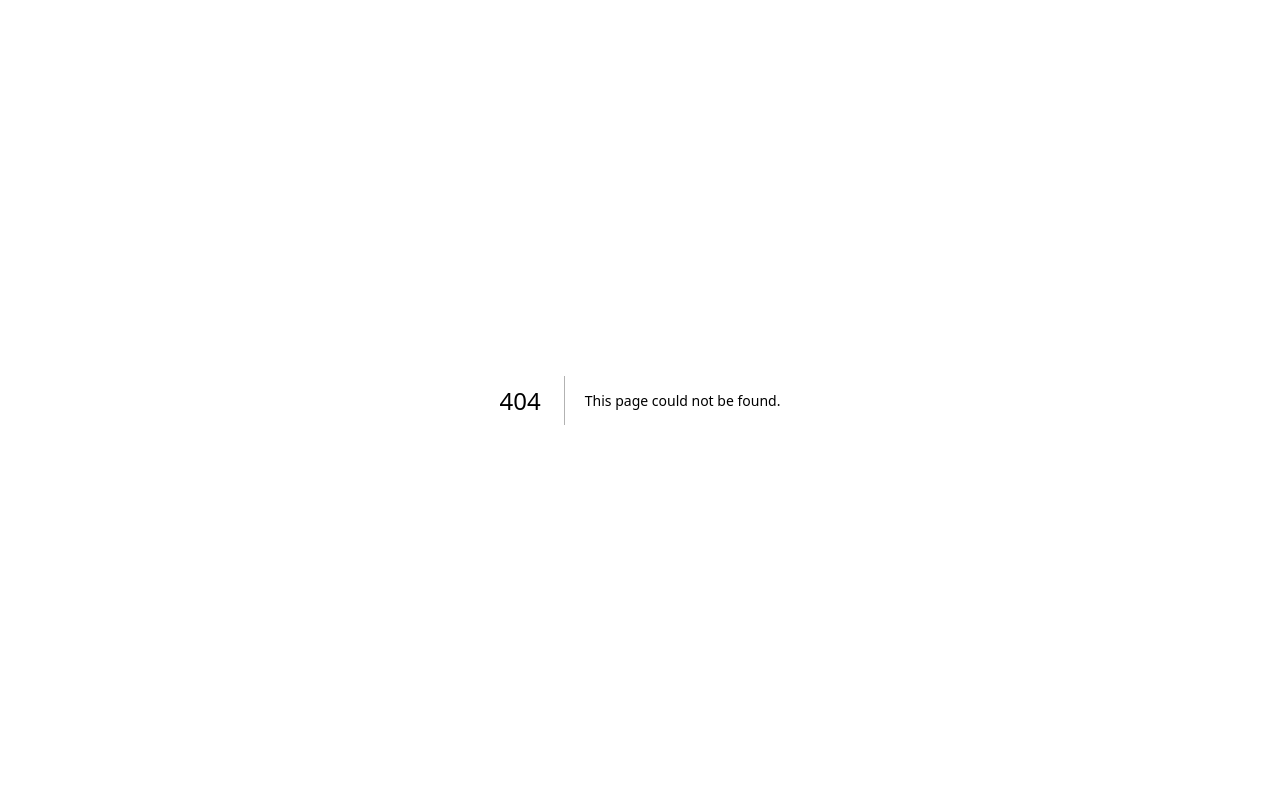
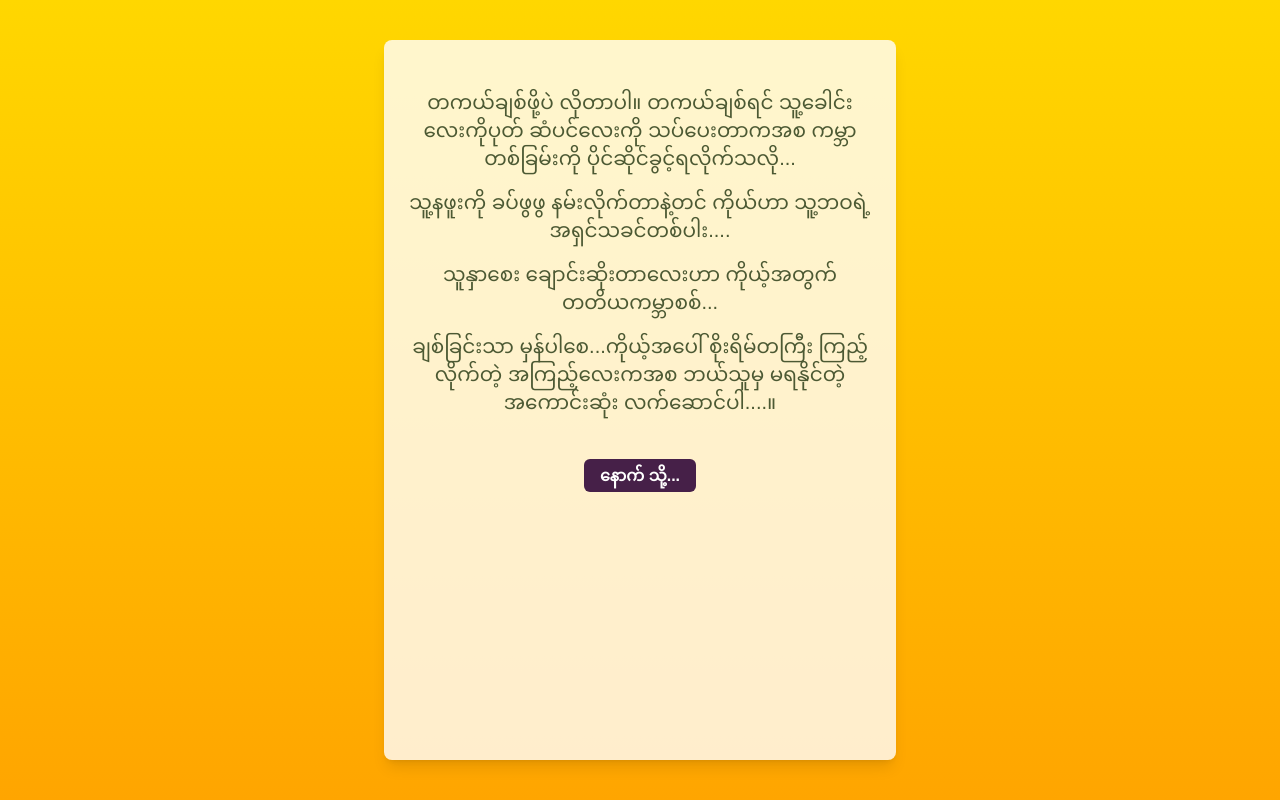
Before and after one commit to AungNaingPhyo2006/aanda, a Next.js app: page /love in a window 1280 px wide. Before the commit this address had no page. Built offline with nearby package versions, Linux system fonts and the light colour scheme.

Commit message:
add love page

```diff
--- a/app/about/page.tsx
+++ b/app/about/page.tsx
@@ -46,8 +46,9 @@ export default function About() {
           {/* <p className="text-base sm:text-lg md:text-xl lg:text-xl xl:text-xl  text-gray-800">မင်္ဂလာဦး ဆွမ်းကျွေး အခမ်းအနားသို့ ကြွရောက်ချီးမြှင့်ပေးပါရန် နှစ်ဖက်သော မိဘများနှင့် ကျွန်တော် ကျွန်မတို့က ခင်မင်လေးစားစွာဖြင့် ဖိတ်ကြားအပ်ပါသည်။</p> */}
           <p className="text-base sm:text-lg md:text-xl lg:text-xl xl:text-xl  text-gray-800">မင်္ဂလာဦး ဆွမ်းကျွေး အခမ်းအနားသို့ </p>
           <p className="text-base sm:text-lg md:text-xl lg:text-xl xl:text-xl  text-gray-800">ကြွရောက်ချီးမြှင့်ပေးပါရန် </p>
-          <p className="text-base sm:text-lg md:text-xl lg:text-xl xl:text-xl  text-gray-800">နှစ်ဖက်သော မိဘများနှင့် ကျွန်တော် ကျွန်မတို့က </p>
-          <p className="text-base sm:text-lg md:text-xl lg:text-xl xl:text-xl  text-gray-800">ခင်မင်ရင်းနှီးစွာဖြင့် ဖိတ်ကြားအပ်ပါသည်။</p>
+          <p className="text-base sm:text-lg md:text-xl lg:text-xl xl:text-xl  text-gray-800">နှစ်ဖက်သော မိဘများနှင့်</p>
+          <p className="text-base sm:text-lg md:text-xl lg:text-xl xl:text-xl  text-gray-800">ကျွန်တော် ကျွန်မတို့က </p>
+          <p className="text-base sm:text-lg md:text-xl lg:text-xl xl:text-xl  text-gray-800">ခင်မင်ရင်းနှီးစွာ ဖိတ်ကြားအပ်ပါသည်။</p>
 
       {/* Wedding Plan Details */}
       <div className='h-4'/>
--- /dev/null
+++ b/app/love/page.tsx
@@ -0,0 +1,24 @@
+import Link from 'next/link';
+
+export default function Love() {
+  return (
+    <div className="min-h-screen flex items-center justify-center bg-gradient-to-b from-[#FFD700] to-[#FFA500] p-2">
+    <div className="bg-white/80 p-6 rounded-lg shadow-lg w-full max-w-lg overflow-y-auto h-[90vh] scrollbar-hide">
+
+      {/* Scrollable Content */}
+      {/* Wedding Plan Details */}
+      <div className="text-center space-y-4 mt-6">
+          <p className="sm:text-lg md:text-xl lg:text-xl xl:text-xl text-[#4C5933]">တကယ်ချစ်ဖို့ပဲ လိုတာပါ။ တကယ်ချစ်ရင် သူ့ခေါင်းလေးကိုပုတ် ဆံပင်လေးကို သပ်ပေးတာကအစ ကမ္ဘာတစ်ခြမ်းကို ပိုင်ဆိုင်ခွင့်ရလိုက်သလို...</p>
+          <p className="sm:text-lg md:text-xl lg:text-xl xl:text-xl text-[#4C5933]">သူ့နဖူးကို ခပ်ဖွဖွ နမ်းလိုက်တာနဲ့တင် ကိုယ်ဟာ သူ့ဘဝရဲ့ အရှင်သခင်တစ်ပါး....</p>
+          <p className="sm:text-lg md:text-xl lg:text-xl xl:text-xl text-[#4C5933]">သူနှာစေး ချောင်းဆိုးတာလေးဟာ ကိုယ့်အတွက် တတိယကမ္ဘာစစ်...</p>
+          <p className="sm:text-lg md:text-xl lg:text-xl xl:text-xl text-[#4C5933]">ချစ်ခြင်းသာ မှန်ပါစေ...ကိုယ့်အပေါ် စိုးရိမ်တကြီး ကြည့်လိုက်တဲ့ အကြည့်လေးကအစ ဘယ်သူမှ မရနိုင်တဲ့ အကောင်းဆုံး လက်ဆောင်ပါ....။</p>
+      <div className='h-4'/>
+        <div className="mt-1">
+        <Link className="bg-[#462048] font-bold text-white py-2 px-4 rounded-md hover:bg-blue-600" href="/">နောက် သို့...</Link>
+        </div>
+      <div className='h-4'/>
+      </div>
+    </div>
+  </div>
+  );
+}
--- a/app/plan/page.tsx
+++ b/app/plan/page.tsx
@@ -26,7 +26,7 @@ export default function Plan() {
           <p className="sm:text-lg md:text-xl lg:text-xl xl:text-xl text-[#462048]">အမှတ်(၄၂၆)၊ အုတ်ဖိုတန်းလမ်း၊ အောက်ကျင်းရပ်၊ (ဦးဖိုးစိန်) + ဒေါ်ခင်ညိုဝင်း မိသားစုတို့၏ နေအိမ်သို့။<br/></p>
       <div className='h-4'/>
         <div className="mt-1">
-        <Link className="bg-[#462048] font-bold text-white py-2 px-4 rounded-md hover:bg-blue-600" href="/">လှိုက်လှဲစွာ ကျေးဇူးတင်ရှိပါသည်။</Link>
+        <Link className="bg-[#462048] font-bold text-white py-2 px-4 rounded-md hover:bg-blue-600" href="/love">လှိုက်လှဲစွာ ကျေးဇူးတင်ရှိပါသည်။</Link>
         </div>
       <div className='h-4'/>
       </div>
```
